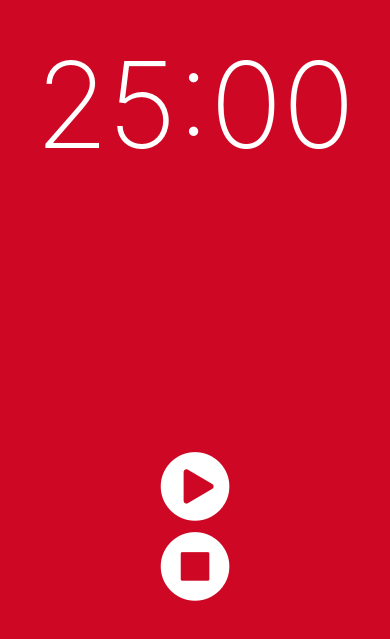
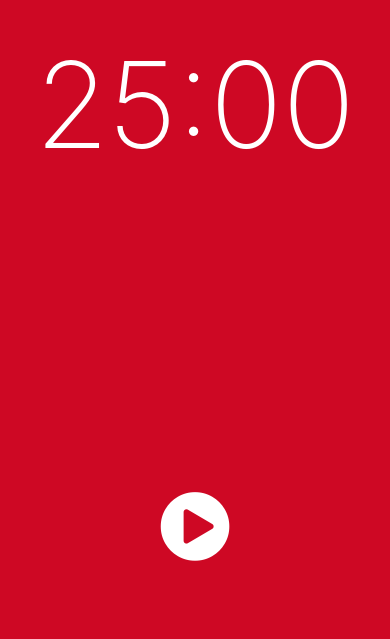
Before and after one commit to jsunwoo/tomato-timer, a React Native app: screen / in a window 390 px wide. Shown: the part 107-746 px from the top of the page. Built offline with nearby package versions, Linux system fonts and the light colour scheme.

Commit message:
mapStateToProps usage

```diff
--- a/components/Timer/presenter.js
+++ b/components/Timer/presenter.js
@@ -4,7 +4,8 @@ import Button from "../Button";
 
 class Timer extends Component {
   render() {
-      console.log("Timer: ", this.props);
+    const { isPlaying, elapsedTime, timerDuration } = this.props;
+    console.log("Timer: ", this.props);
     return (
       <View style={styles.container}>
         <StatusBar barStyle={"light-content"} />
@@ -12,8 +13,18 @@ class Timer extends Component {
           <Text style={styles.time}>25:00</Text>
         </View>
         <View style={styles.lower}>
-          <Button iconName="play-circle" onPressed={() => alert("it works")} />
-          <Button iconName="stop-circle" onPressed={() => alert("it works")} />
+          {!isPlaying ? (
+            <Button
+              iconName="play-circle"
+              onPressed={() => alert("it works")}
+            />
+          ) : null}
+          {isPlaying && (
+            <Button
+              iconName="stop-circle"
+              onPressed={() => alert("it works")}
+            />
+          )}
         </View>
       </View>
     );
```
